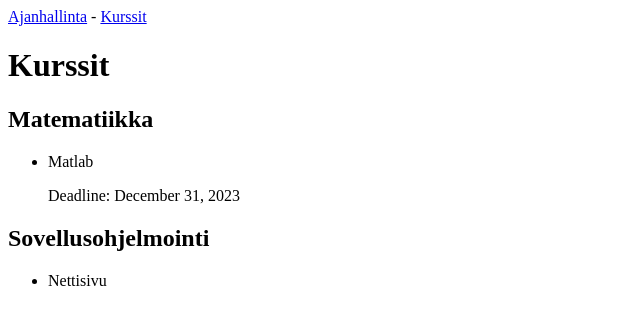
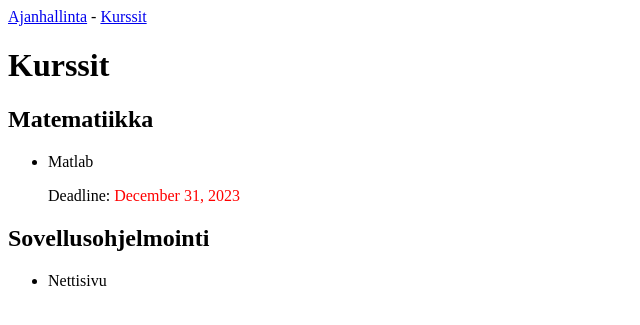
Before and after one commit to opadevelopment/TimeManagementTool, a Django app: page / in a window 1280 px wide. Shown: the top 325 px of the page, without its empty margins (0-640 px from the left). Run offline with Django 4.2, Linux system fonts and the light colour scheme; data comes from the database, SQL or seed files in the repository.

Commit message:
Vaihdettu deadlinen pvm väri punaiseksi

```diff
--- a/TimeManagementTool/TimeManagementToolApp/templates/TimeManagementToolApp/index.html
+++ b/TimeManagementTool/TimeManagementToolApp/templates/TimeManagementToolApp/index.html
@@ -14,7 +14,7 @@
                 <li>
                     <p>{{ teht.teht }}</p>
                     {% if teht.dedis %}
-                        <p>Deadline: {{ teht.dedis|date:"F j, Y" }}</p>
+                        <p>Deadline: <span style="color: red;">{{ teht.dedis|date:"F j, Y" }}</span></p>
                     {% endif %}
                 </li>
             {% empty %}
```
